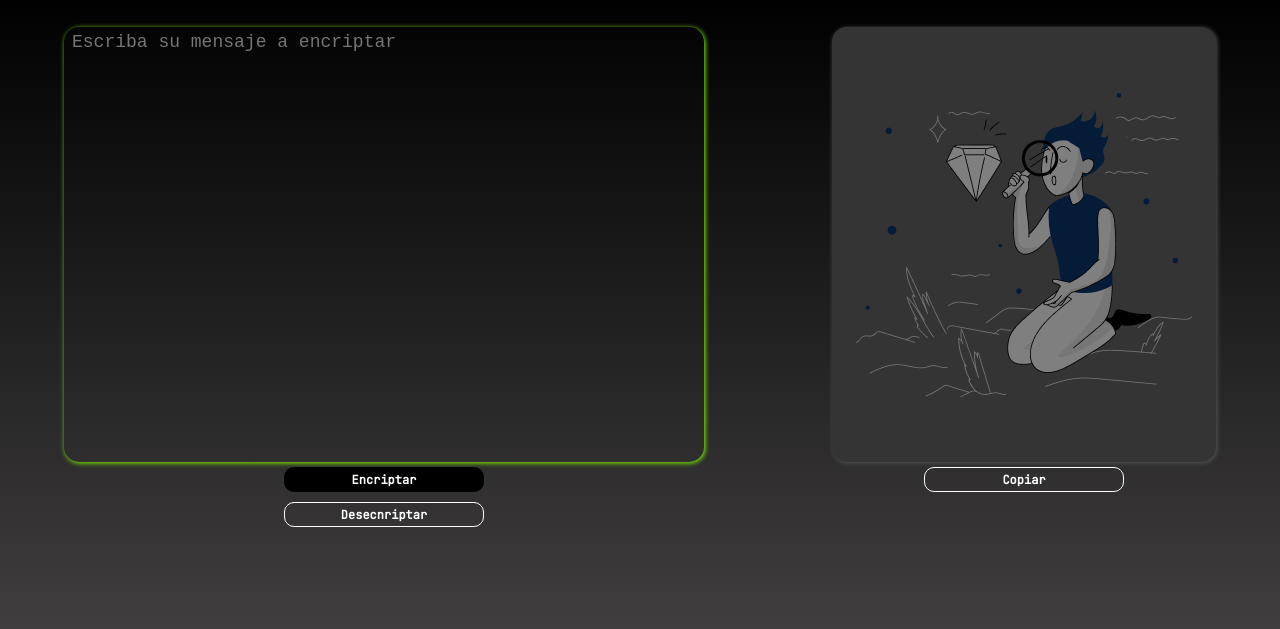
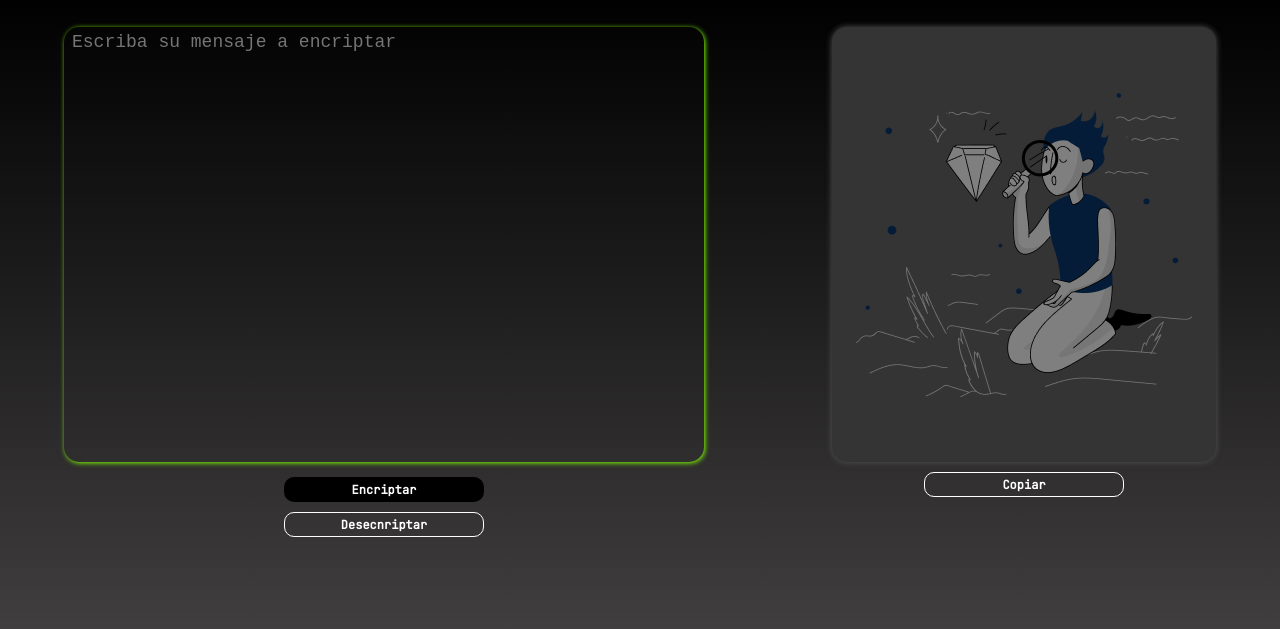
Before and after one commit to LUCASMSALDANA/LUCASMSALDANA-ONE_Challange_Encriptador, a plain HTML site: page index.html in a window 1280 px wide. Shown: the part 153-782 px from the top of the page. Drawn offline with Linux system fonts and the light colour scheme.

Commit message:
Pagina Mobile y Desktop full responsive

```diff
--- a/index.css
+++ b/index.css
@@ -127,7 +127,7 @@ button{
     border-radius: 15px;
     padding: 5px 8px;
     resize:none;
-    box-shadow: 1px 1px 5px ;
+    box-shadow: 0px 0px 6px ;
     font-weight: bold;
     width: 100%;
 }
@@ -233,6 +233,10 @@ footer p{
         font-size: 18px;
     }
 
-
-
+    .botones{
+        margin-top: 10px;
+    }
+    .copiar{
+        margin-top: 10px ;
+    }
 }
```
